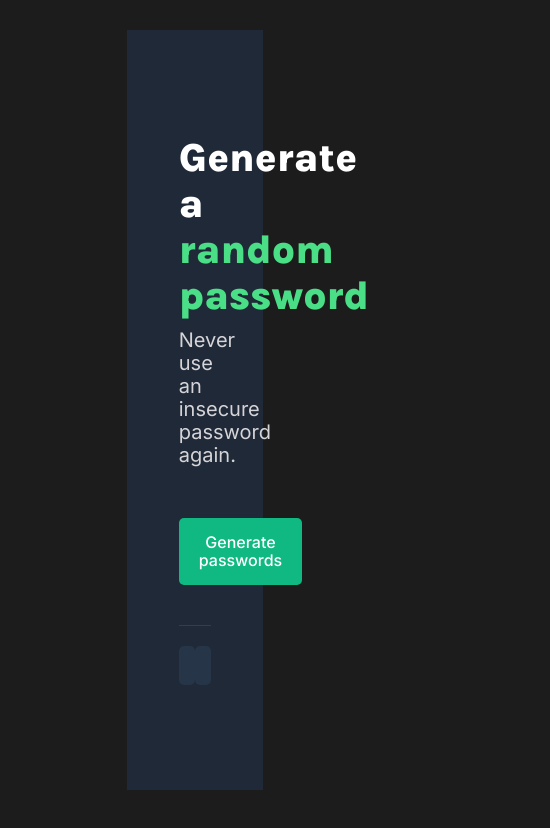
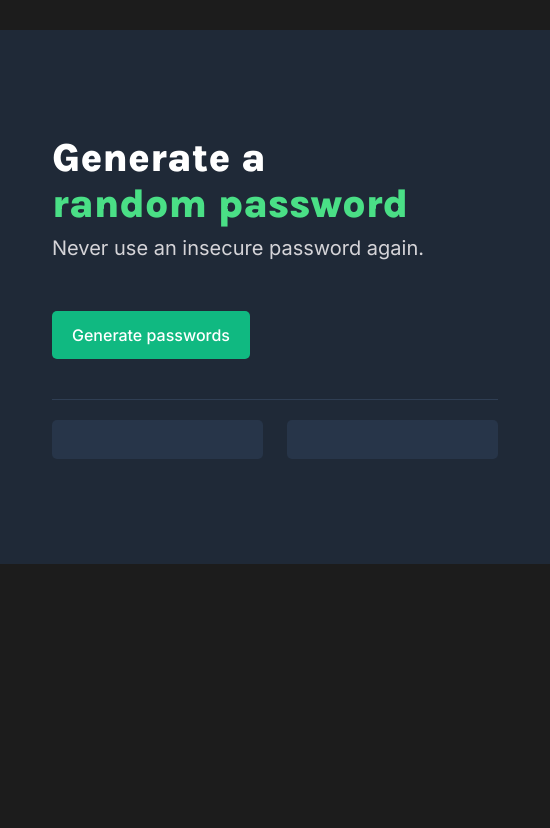
Before and after one commit to vigordesign/JavaScript-Password-Generator, a plain HTML site: page index.html in a window 390 px wide. Shown: the whole page, 550 px wide, since content can reach past the window. Drawn offline with nearby package versions, Linux system fonts and the light colour scheme.

Commit message:
css updates

```diff
--- a/index.css
+++ b/index.css
@@ -14,6 +14,15 @@ body {
     /* height: 550px; */
     margin: 0 auto;
     margin-top: 30px;
+    min-width: 550px;
+}
+
+/* MOBILE */
+
+@media only screen and (max-width: 680px) {
+  .mainBox {
+      width: 100%;
+  }
 }
 
 .mainBox h1 {
```
